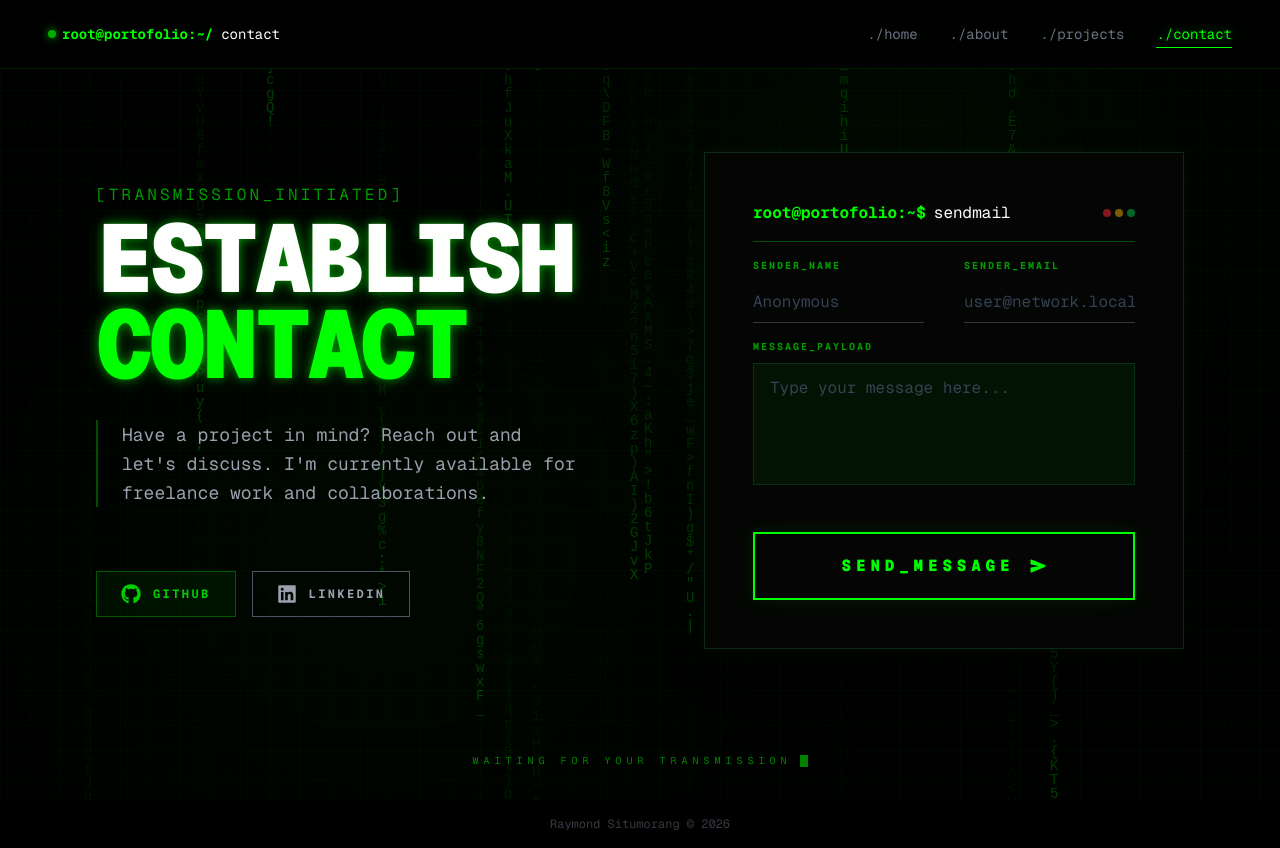
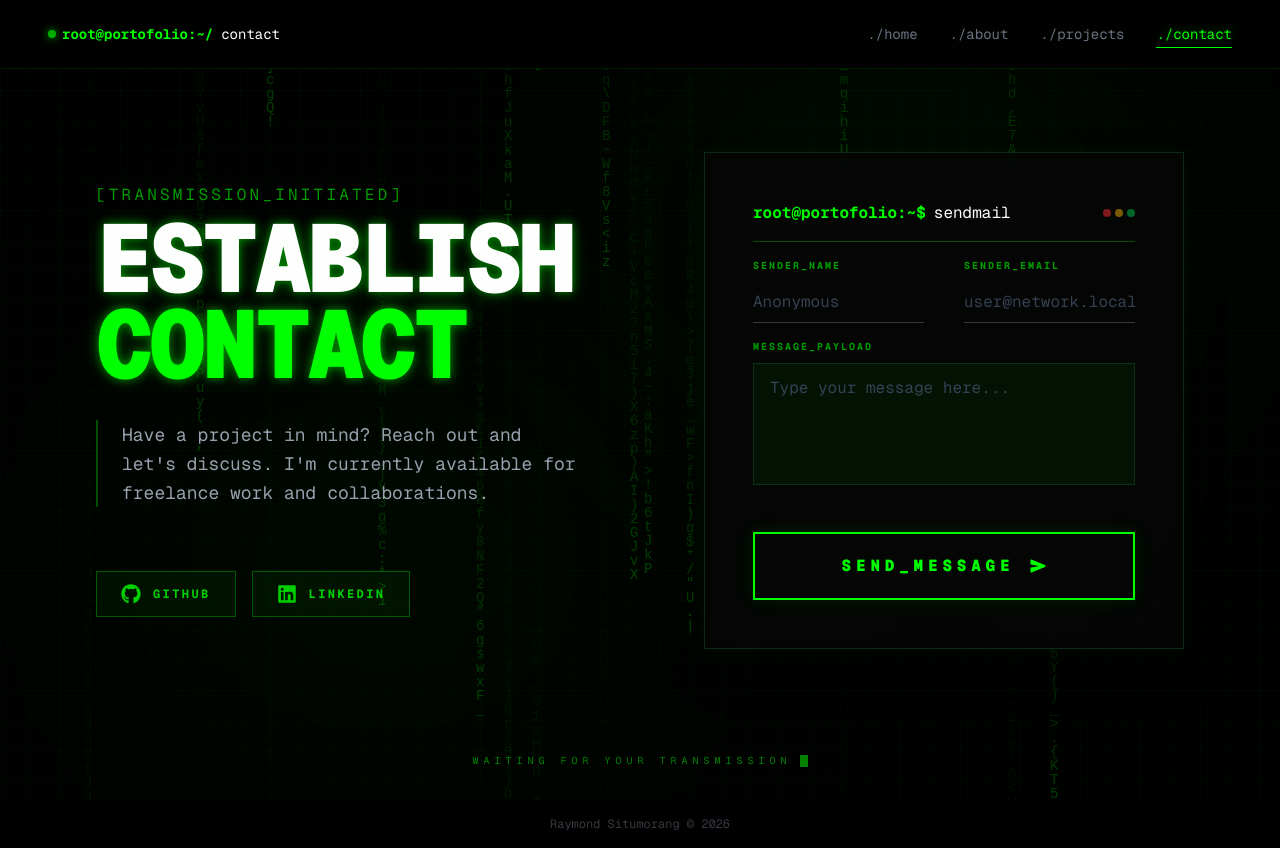
Before and after one commit to Skywalks567/web-portofolio, a Next.js app: page /contact in a window 1280 px wide. Built offline with nearby package versions, Linux system fonts and the light colour scheme.

Commit message:
style: add new style for Linkedin button on contact page

```diff
--- a/src/components/contact/SocialLinks.tsx
+++ b/src/components/contact/SocialLinks.tsx
@@ -18,7 +18,7 @@ export function SocialLinks() {
         href="https://www.linkedin.com/in/raymond-situmorang"
         target="_blank"
         rel="noopener noreferrer"
-        className="flex items-center gap-3 px-6 py-3 border border-gray-600 rounded-sm text-gray-400 hover:border-white hover:text-white transition-all duration-300 font-bold group"
+        className="flex items-center gap-3 px-6 py-3 border border-[#0f0]/30 rounded-sm text-[#0f0]/80 bg-[#0f0]/5 hover:bg-[#0f0] hover:text-black hover:shadow-[0_0_15px_rgba(0,255,0,0.2)] transition-all duration-300 font-bold group"
       >
         <FaLinkedin className="size-5 group-hover:scale-110 transition-transform" />
         <span className="text-xs uppercase tracking-[0.2em]">LinkedIn</span>
```
